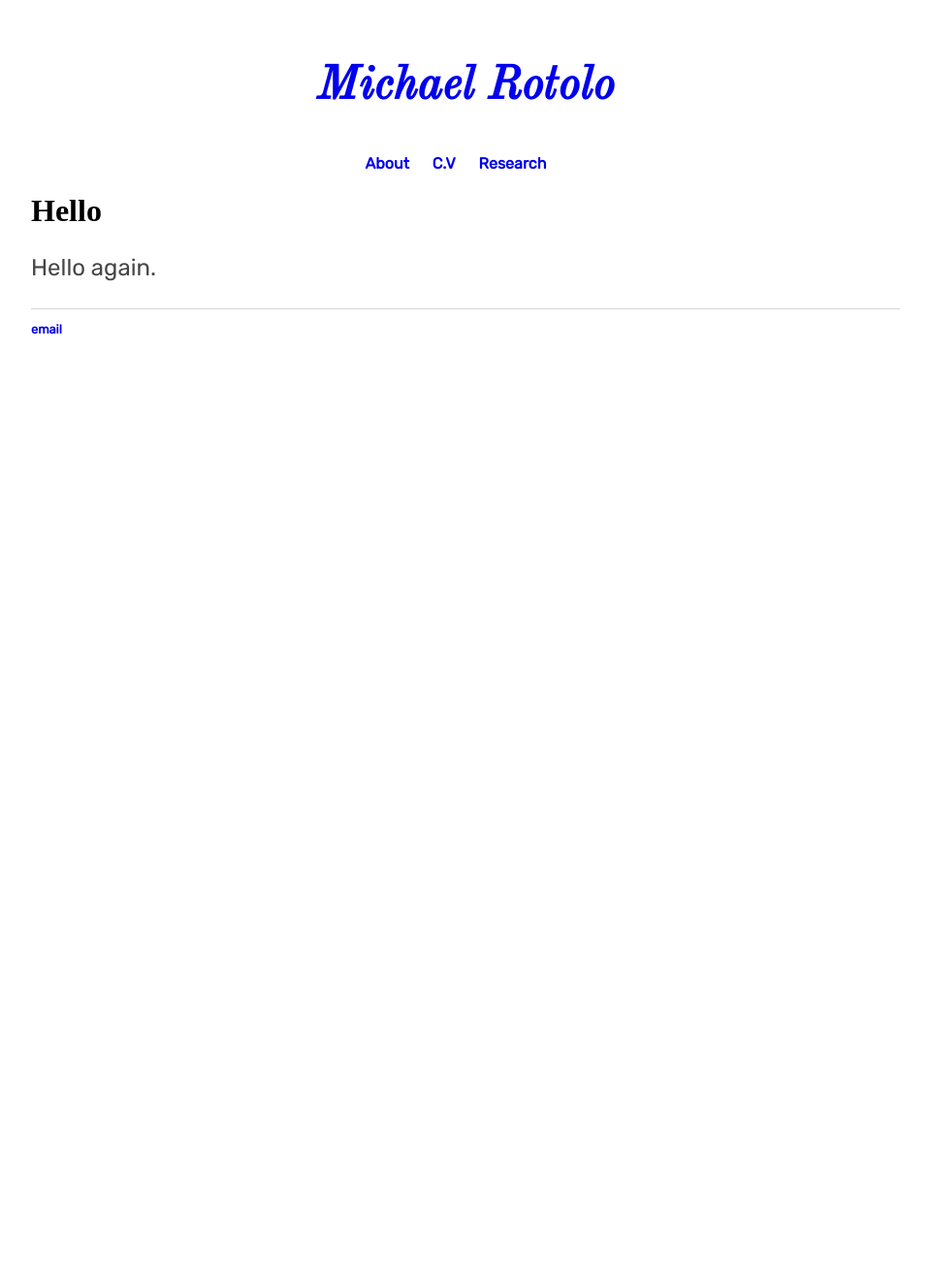
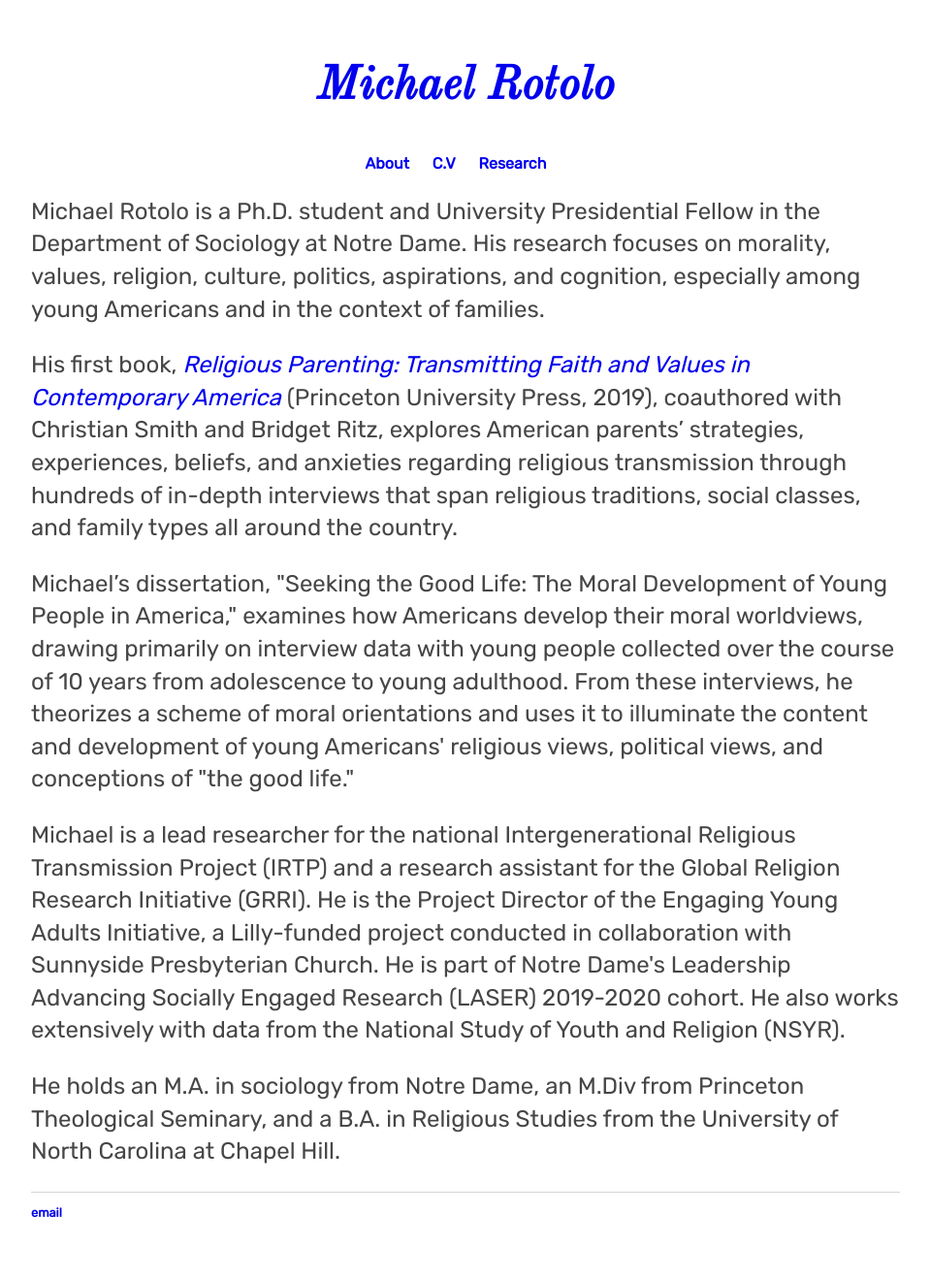
Before and after one commit to michaelrotolo/github.io, a Jekyll site: the page built from index.html, in a window 1280 px wide. Shown: the whole page at 97% size, without its empty margins (160-1119 px from the left). Built offline with Jekyll 4.4.1, drawn with Linux system fonts in a browser that asks for light colours; before the commit the page ends 900 px from its top, so only the background shows below that.

Commit message:
Update index.html

```diff
--- a/index.html
+++ b/index.html
@@ -3,6 +3,9 @@ layout: default
 title: Michael Rotolo
 ---
 <div class="blurb">
-	<h1>Hello</h1>
-	<p>Hello again.</p>
+	<p>Michael Rotolo is a Ph.D. student and University Presidential Fellow in the Department of Sociology at Notre Dame. His research focuses on morality, values, religion, culture, politics, aspirations, and cognition, especially among young Americans and in the context of families.</p>
+	<p>His first book, <a href="https://press.princeton.edu/titles/30088.html"><i>Religious Parenting: Transmitting Faith and Values in Contemporary America</i></a> (Princeton University Press, 2019), coauthored with Christian Smith and Bridget Ritz, explores American parents’ strategies, experiences, beliefs, and anxieties regarding religious transmission through hundreds of in-depth interviews that span religious traditions, social classes, and family types all around the country.</p>
+	<p>Michael’s dissertation, "Seeking the Good Life: The Moral Development of Young People in America," examines how Americans develop their moral worldviews, drawing primarily on interview data with young people collected over the course of 10 years from adolescence to young adulthood. From these interviews, he theorizes a scheme of moral orientations and uses it to illuminate the content and development of young Americans' religious views, political views, and conceptions of "the good life."</p>
+	<p>Michael is a lead researcher for the national Intergenerational Religious Transmission Project (IRTP) and a research assistant for the Global Religion Research Initiative (GRRI). He is the Project Director of the Engaging Young Adults Initiative, a Lilly-funded project conducted in collaboration with Sunnyside Presbyterian Church. He is part of Notre Dame's Leadership Advancing Socially Engaged Research (LASER) 2019-2020 cohort. He also works extensively with data from the National Study of Youth and Religion (NSYR).</p>
+	<p>He holds an M.A. in sociology from Notre Dame, an M.Div from Princeton Theological Seminary, and a B.A. in Religious Studies from the University of North Carolina at Chapel Hill.</p>
 </div><!-- /.blurb -->
```
